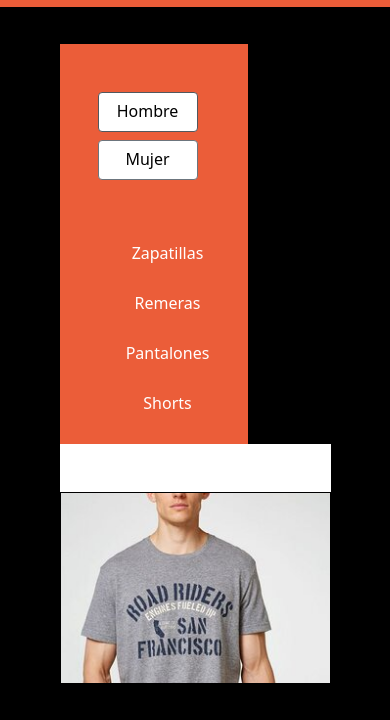
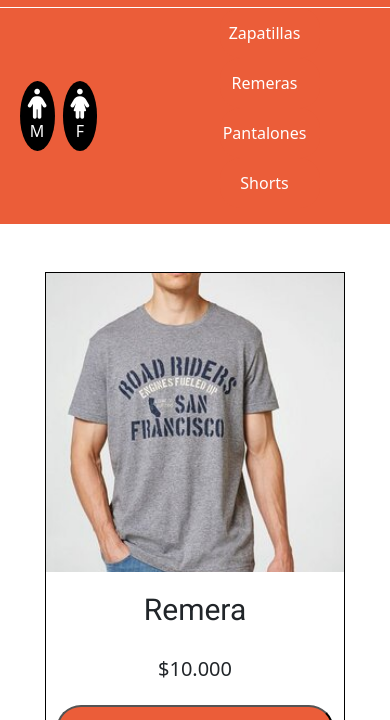
Before and after one commit to Nazita470/java-script, a website: page index.html in a window 390 px wide. Shown: the part 124-844 px from the top of the page. Drawn offline with Linux system fonts and the light colour scheme.

Commit message:
Responsive realizado

```diff
--- a/SASS/_header.scss
+++ b/SASS/_header.scss
@@ -20,3 +20,9 @@
     }
 
  }
+
+ @media (max-width: 600px){
+    header{
+        border-bottom: 1px solid white;
+    }
+ }
--- a/SASS/_main.scss
+++ b/SASS/_main.scss
@@ -20,20 +20,27 @@
       z-index: 2;
       background-color: $color-principal;
       border: none;
-        h1{
-         text-shadow: black 0.1em 0.1em 0.2em;
-         font-size: 25px;
-        }
+      flex-direction: column;
 
-        .btn {
-            width: 100px;
-            height: 40px;
-            background-color: white;
-            color: black;
-        }
+      .div-genero{
+         margin-top: 30px;
+         .btn1 {
+            background-color: black;
+            color: white;
+            &:hover{
+               border: 2px solid white
+            }
+            i{
+               font-size: 30px;
+            }
+      }
+      }
 
-        .nav{
-          ul{
+      .div-navegador{
+         margin-top: 30px;
+         height: 50%;
+         .nav{
+            ul{
             text-decoration: none;
             display: flex;
             flex-direction: column;
@@ -41,7 +48,7 @@
             list-style: none;
             li{
                width: 100;
-               text-align: end;
+               //text-align: end;
                list-style: none;
 
                .boton-nav{
@@ -61,9 +68,11 @@
 
                }
             }
-          }
+         }
 
-        }
+       }
+   }
+
 
      }
 
@@ -125,3 +134,49 @@
   }
 
    }
+
+   @media (max-width: 800px) {
+     main{
+      .contenedor{
+         width: 100%;
+      }
+     }
+   }
+
+   @media (max-width: 600px) {
+      main{
+         .contenedor{
+            height: 100%;
+            border: none;
+            .bar-aside{
+               width: 100%;
+               margin: 0;
+               flex-direction: row;
+               .div-genero{
+                  width: 30%;
+                  margin: 0px;
+               }
+               .div-navegador{
+                  height: 100%;
+                  width: 70%;
+                  margin: 0px;
+                  .nav{
+                     width: 100%;
+                     align-items: center;
+                     justify-content: center;
+                     ul{
+                        li{
+                           text-align: center;
+                           .boton-nav{
+                              width: 100px;
+                              border-radius: 20px;
+                           }
+                        }
+                     }
+                  }
+               }
+
+            }
+         }
+      }
+   }
--- a/index.html
+++ b/index.html
@@ -38,19 +38,19 @@
 
         <section class="d-flex row contenedor">
 
-          <section class="bar-aside  p-0 row d-flex flex-column align-items-center ">
+          <section class="bar-aside  p-0 row d-flex align-items-center ">
 
-            <div class="mt-5 d-flex flex-column justify-content-center align-items-center">
+            <div class="d-flex justify-content-center align-items-center div-genero">
 
               <input type="radio" class="btn-check" name="options" id="option-Hombre" autocomplete="off" checked>
-              <label class="btn btn-secondary text-center mb-2" for="option-Hombre">Hombre</label>
+              <label class="btn1 p-2 rounded-circle d-flex flex-column  text-center me-2" for="option-Hombre"><i class="fas fa-male"></i>M</label>
 
               <input type="radio" class="btn-check" name="options" id="option-Mujer" autocomplete="off">
-              <label class="btn btn-secondary text-center" for="option-Mujer">Mujer</label>
+              <label class="btn1 p-2 rounded-circle d-flex flex-column  text-center" for="option-Mujer"><i class="fas fa-female"> </i>F</label>
 
             </div>
 
-            <div class="h-50 p-0 mt-5">
+            <div class="p-0  div-navegador">
               <nav class="nav h-100">
                   <ul class="w-100">
                     <li><button class="boton-nav">Zapatillas</button></li>
```
Also changed, not shown: css/styles.css, 1 other file.
